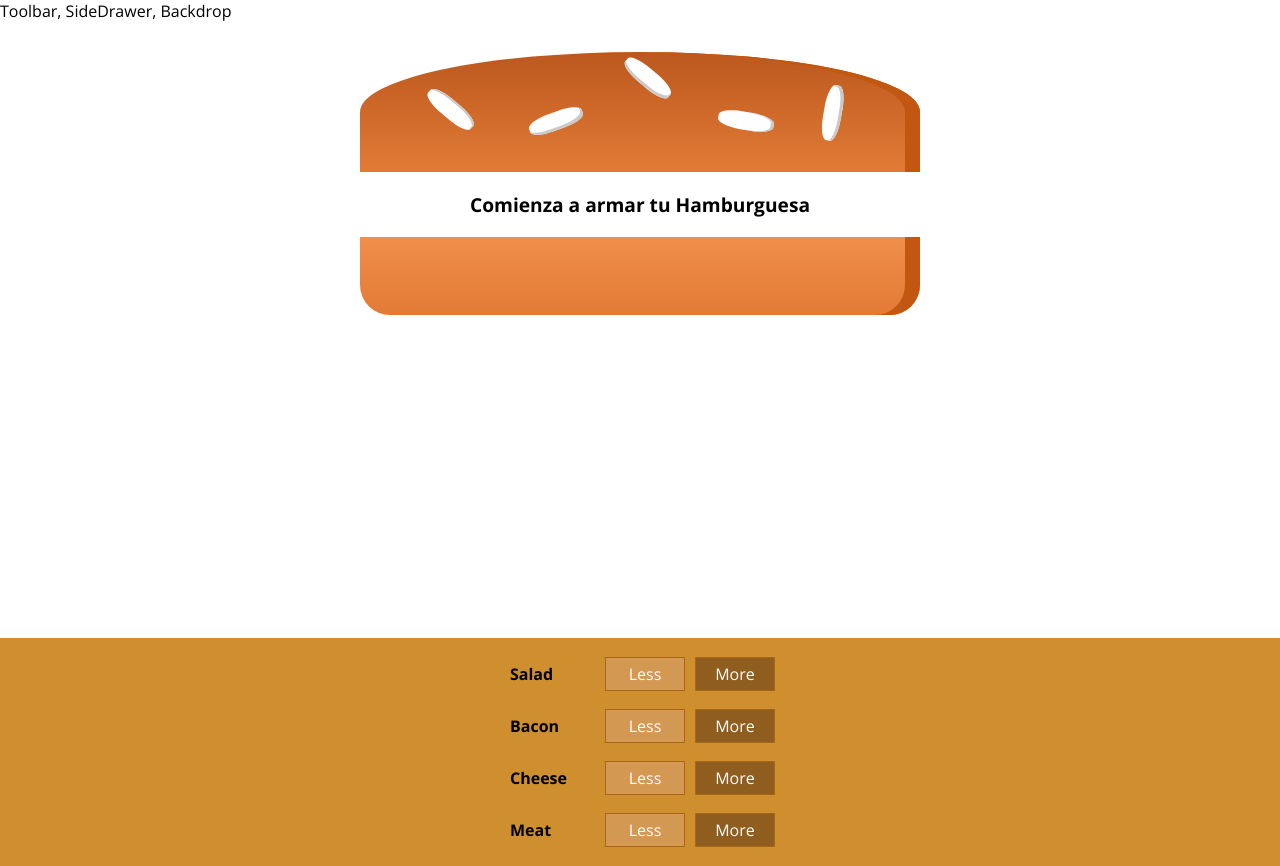
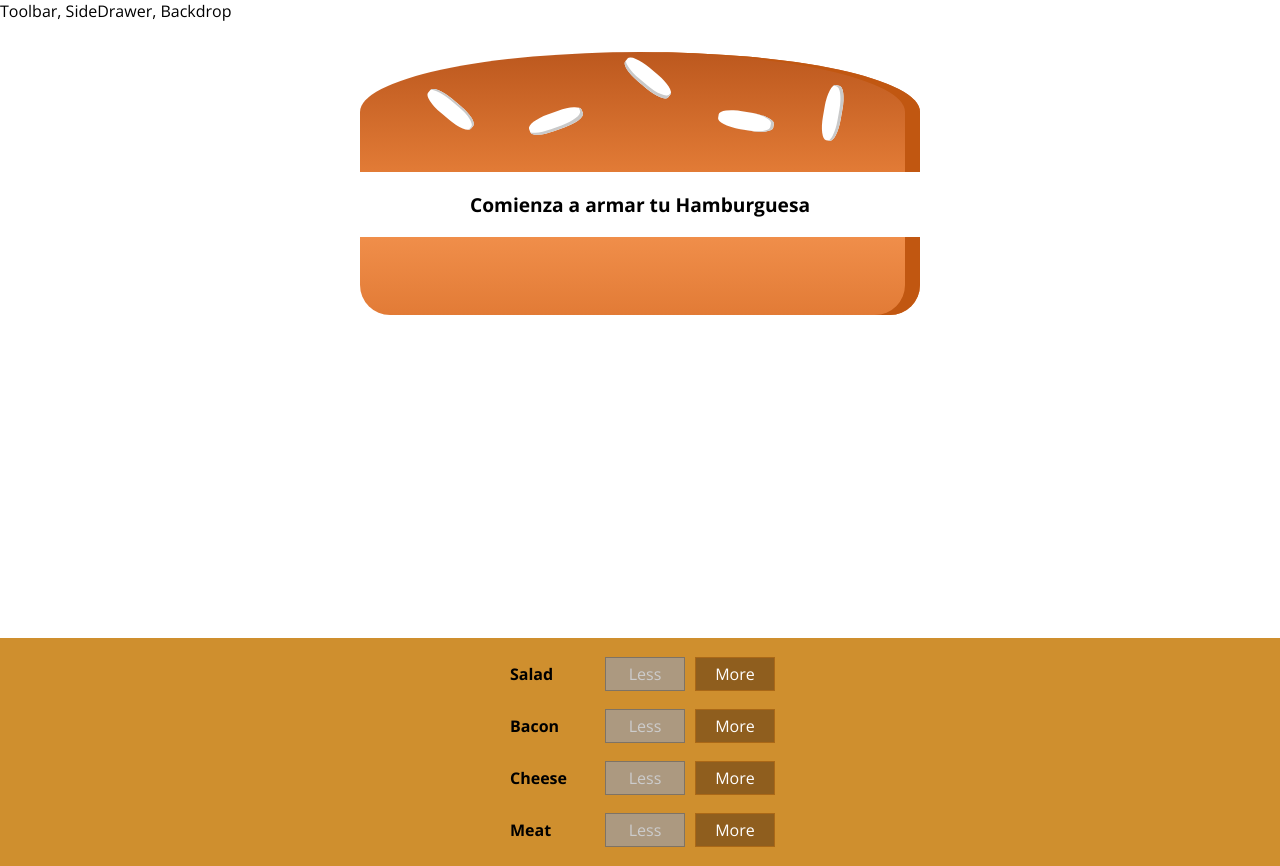
Before and after one commit to nsanpedro/burger-app-react, a React app: page / in a window 1280 px wide. Built offline with nearby package versions, Linux system fonts and the light colour scheme.

Commit message:
removeIngredients & disabled btn

```diff
--- a/src/components/Burger/BuildControl/BuildControl.js
+++ b/src/components/Burger/BuildControl/BuildControl.js
@@ -5,8 +5,13 @@
 const buildControl = (props) => (
     <div className={classes.BuildControl}>
         <div className={classes.Label}>{props.label}</div>
-        <button className={classes.Less}>Less</button>
-        <button className={classes.More} onClick={props.added}>More</button>
+        <button
+            className={classes.Less}
+            onClick={props.removed}
+            disabled={props.disabled}>Less</button>
+        <button
+            className={classes.More}
+            onClick={props.added}>More</button>
     </div>
 );
 
--- a/src/components/Burger/BuildControls/BuildControls.js
+++ b/src/components/Burger/BuildControls/BuildControls.js
@@ -16,7 +16,10 @@
              <BuildControl
                 key={ctrl.label}
                 label={ctrl.label}
-                added={() => props.ingredientAdded(ctrl.type)}/>
+                added={() => props.ingredientAdded(ctrl.type)}
+                removed={() => props.ingredientRemoved(ctrl.type)}
+                disabled={props.disabled[ctrl.type]}
+                />
          ))}
     </div>
 );
--- a/src/containers/BurgerBuilder/BurgerBuilder.js
+++ b/src/containers/BurgerBuilder/BurgerBuilder.js
@@ -42,16 +42,38 @@
     }
 
     removeIngredientHandler = (type) => {
+        const oldCount = this.state.ingredients[type];
+        if(oldCount <= 0) return;
+        const updatedCount = oldCount - 1;
+        const updatedIngredients = {
+            ...this.state.ingredients
+        };
 
+        updatedIngredients[type] = updatedCount;
+        const priceDeduction = INGREDIENT_PRICES[type];
+        const oldPrice = this.state.totalPrice;
+        const newPrice = oldPrice - priceDeduction;
+
+        this.setState({totalPrice: newPrice, ingredients: updatedIngredients});
     }
 
 
     render() {
+        const disabledInfo = {
+            ...this.state.ingredients
+        }
+
+        for(let key in disabledInfo) {
+            disabledInfo[key] = disabledInfo[key] <= 0;
+        }
+
         return(
             <Aux>
                 <Burger ingredients={this.state.ingredients} />
                 <BuildControls
                     ingredientAdded={this.addIngredientHandler}
+                    ingredientRemoved={this.removeIngredientHandler}
+                    disabled={disabledInfo}
                     />
             </Aux>
         );
```
